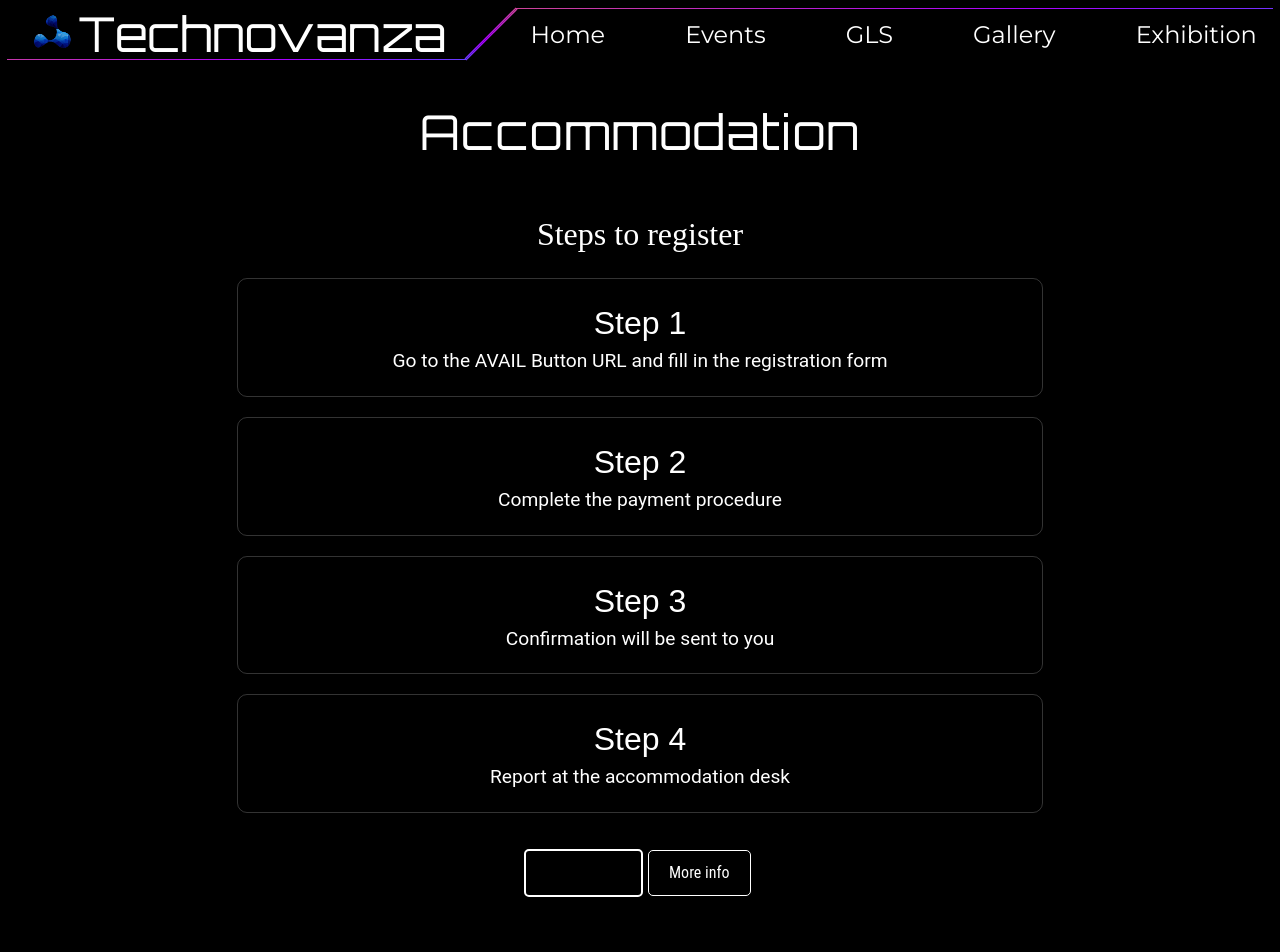
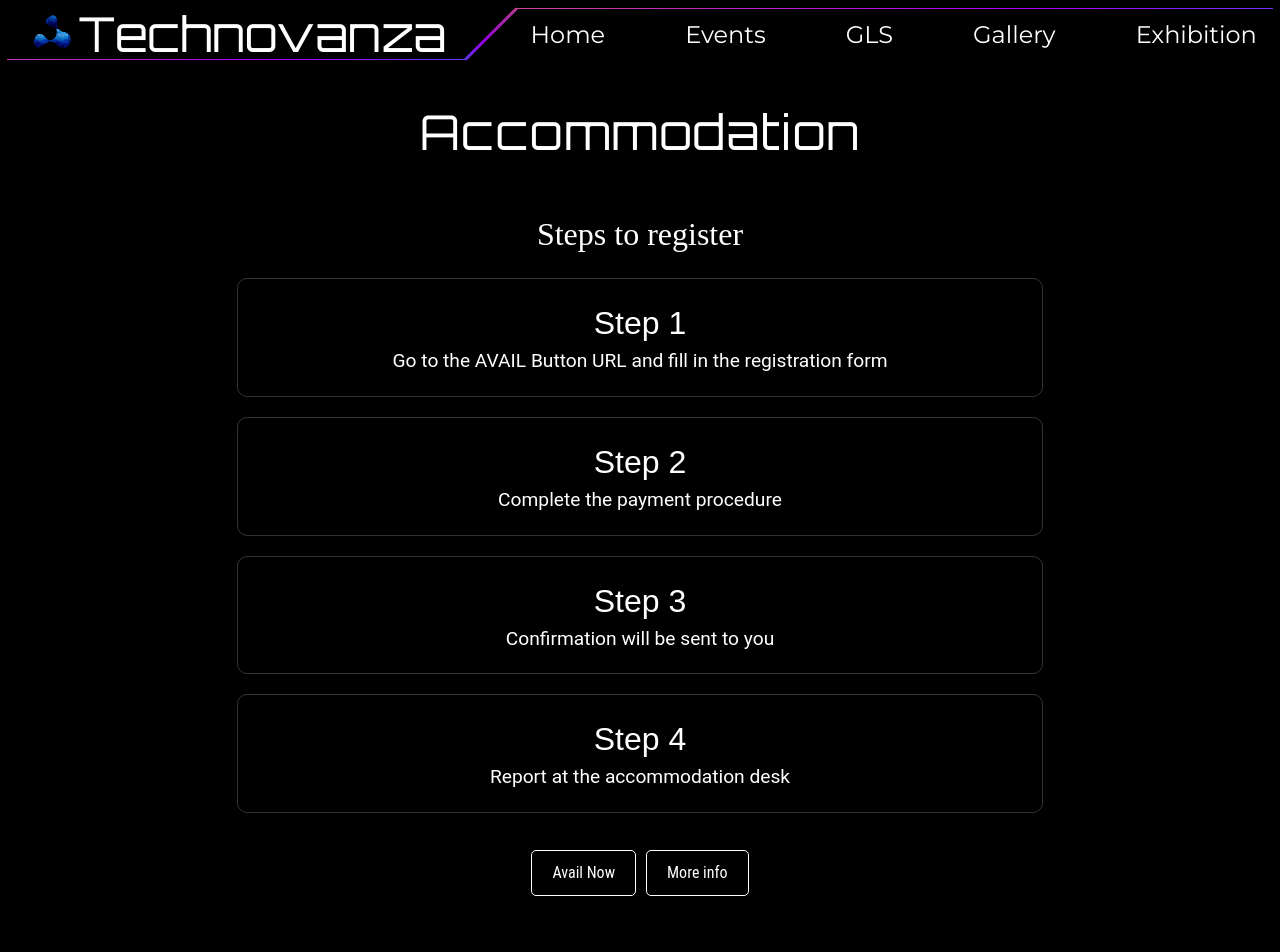
Before and after one commit to vovw/webdevtuff, a React (Create React App) app: page /Hospitality in a window 1280 px wide. Shown: the top 952 px of the page. Built offline with nearby package versions, Linux system fonts and the light colour scheme; a web font is replaced by a local one.

Commit message:
Update Hosp.jsx

```diff
--- a/src/components/Hospitality/Hosp.jsx
+++ b/src/components/Hospitality/Hosp.jsx
@@ -48,7 +48,7 @@ class Hosp extends React.Component {
      </div>
    </div>
    <div className="buttons">
-     <a href="https://docs.google.com/forms/d/e/1FAIpQLSdyyqW6mFY4QLWR_-rABaKGVZZD3lbPsXy5RIejVYTUbVDtfA/viewform?usp=sf_link" className="Contacts">Avail Now</a>
+     <a href="https://docs.google.com/forms/d/e/1FAIpQLSdyyqW6mFY4QLWR_-rABaKGVZZD3lbPsXy5RIejVYTUbVDtfA/viewform?usp=sf_link" className="avail-button">Avail Now</a>
      <button className="info-button">More info</button>
    </div>
    <div className="containerss">
```
